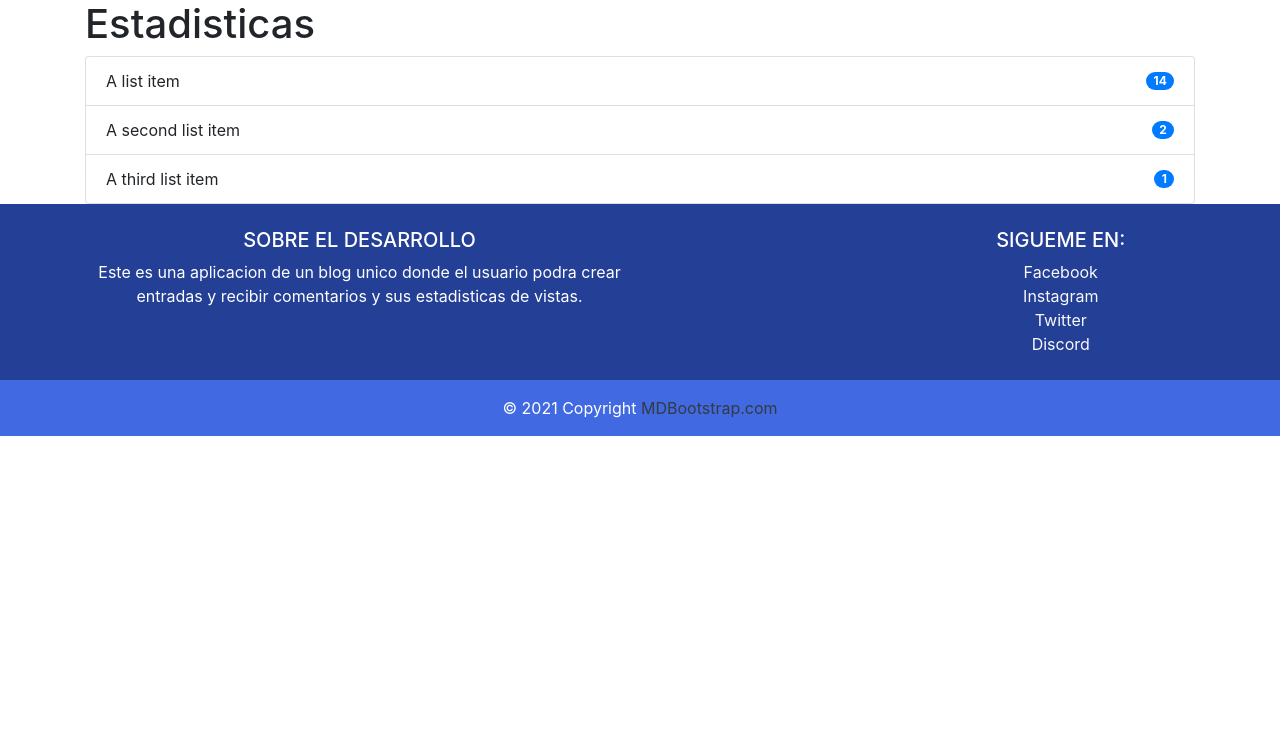
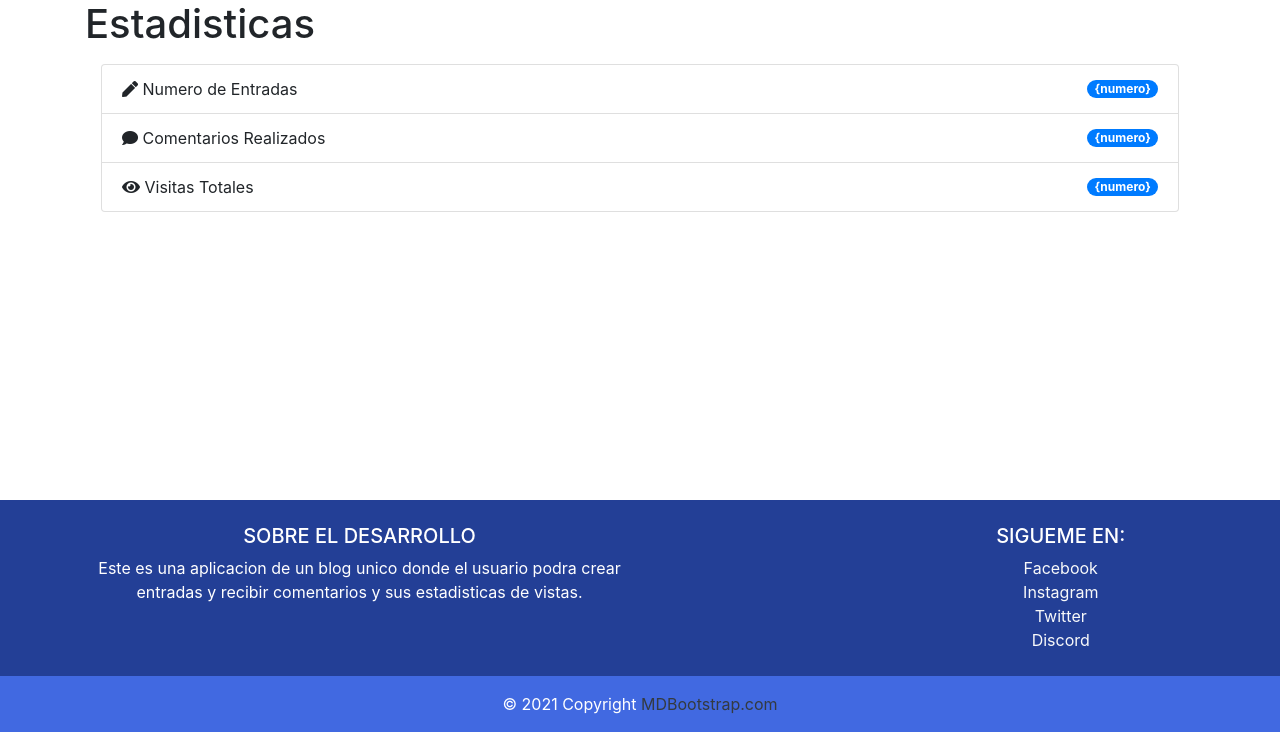
Before and after one commit to Chek97/Blog-Personal, a PHP site: page /view/Main/stadisticsPage.php in a window 1280 px wide. Shown: the part 82-814 px from the top of the page. Before the commit the page ends 518 px from the top, so only its background shows below. Run offline with PHP 8.4, Linux system fonts and the light colour scheme.

Commit message:
esquema estadisticas terminada

```diff
--- a/view/Main/stadisticsPage.php
+++ b/view/Main/stadisticsPage.php
@@ -8,23 +8,29 @@
 
 <body>
     <?php require_once('./navbar.php'); ?>
-    <div class="container">
+    <div class="container" style="height: 500px;">
         <header>
             <h1>Estadisticas</h1>
         </header>
-        <div>
+        <div class="m-3">
             <ul class="list-group">
                 <li class="list-group-item d-flex justify-content-between align-items-center">
-                    A list item
-                    <span class="badge badge-primary badge-pill">14</span>
+                    <div>
+                        <i class="fas fa-pen"></i> Numero de Entradas
+                    </div>
+                    <span class="badge badge-primary badge-pill">{numero}</span>
                 </li>
                 <li class="list-group-item d-flex justify-content-between align-items-center">
-                    A second list item
-                    <span class="badge badge-primary badge-pill">2</span>
+                    <div>
+                        <i class="fa fa-comment" aria-hidden="true"></i> Comentarios Realizados
+                    </div>
+                    <span class="badge badge-primary badge-pill">{numero}</span>
                 </li>
                 <li class="list-group-item d-flex justify-content-between align-items-center">
-                    A third list item
-                    <span class="badge badge-primary badge-pill">1</span>
+                    <div>
+                        <i class="fa fa-eye" aria-hidden="true"></i> Visitas Totales
+                    </div>
+                    <span class="badge badge-primary badge-pill">{numero}</span>
                 </li>
             </ul>
         </div>
```
